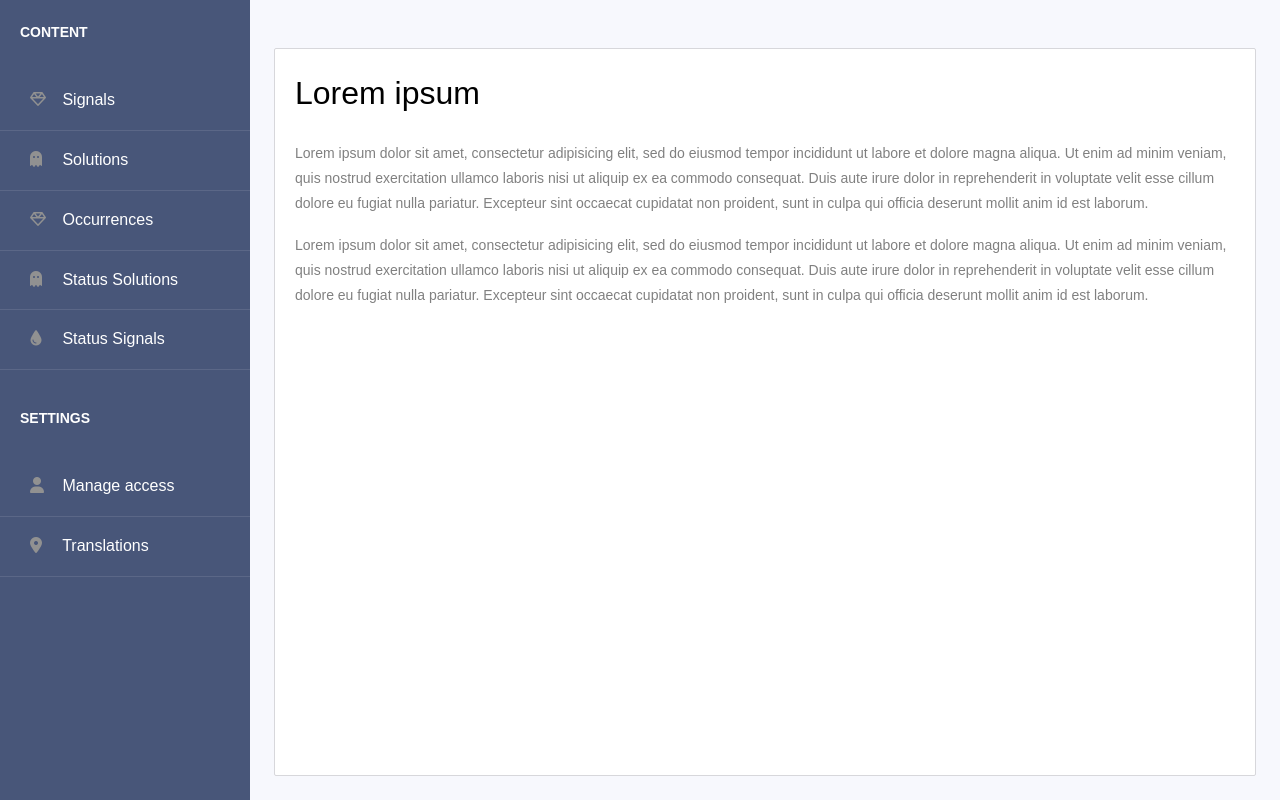
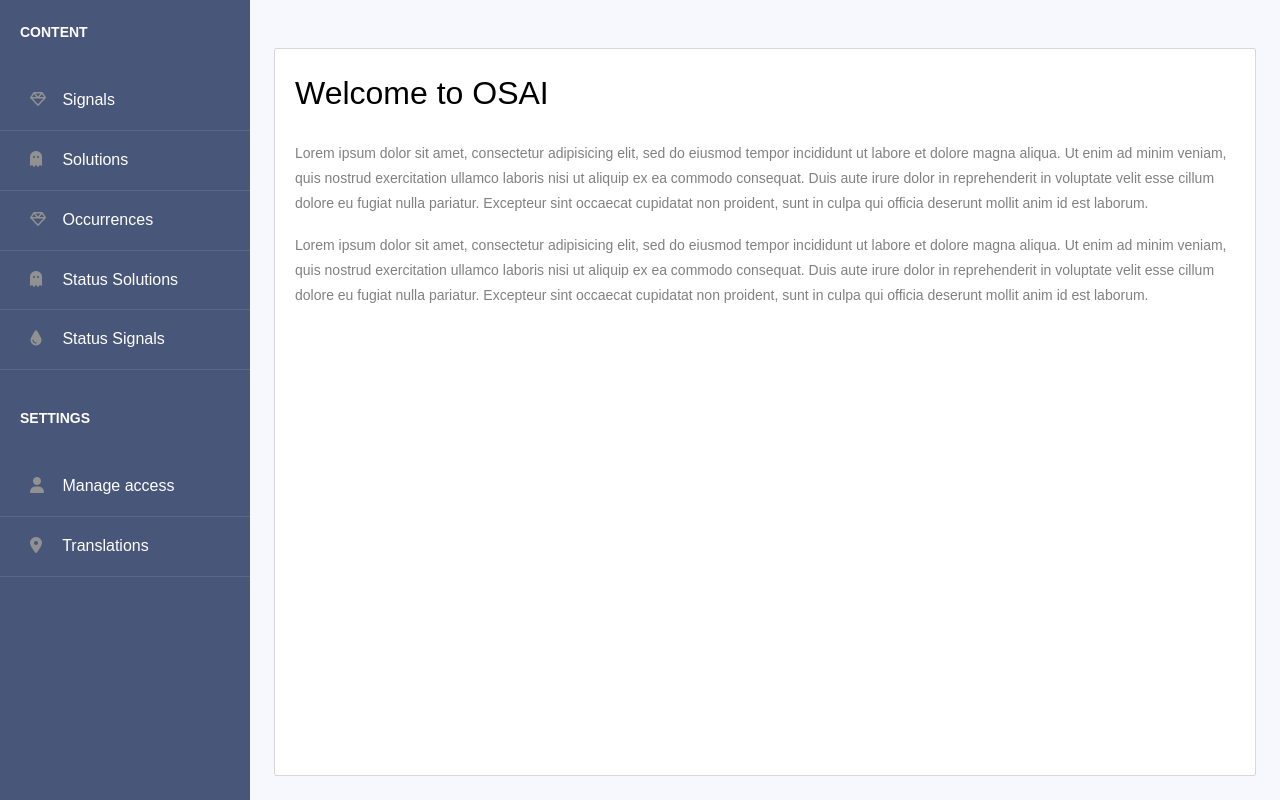
Before and after one commit to itsSilver/osai, a Nuxt app in the folder client/: page / in a window 1280 px wide. Built offline with nearby package versions, Linux system fonts and the light colour scheme.

Commit message:
small change

```diff
--- a/client/pages/index.vue
+++ b/client/pages/index.vue
@@ -4,7 +4,7 @@
       <Nav />
       <div id="content" class="p-4 p-md-5 pt-5">
         <div class="wrapped-content">
-          <h2 class="mb-4">Lorem ipsum</h2>
+          <h2 class="mb-4">Welcome to OSAI</h2>
           <p>
             Lorem ipsum dolor sit amet, consectetur adipisicing elit, sed do
             eiusmod tempor incididunt ut labore et dolore magna aliqua. Ut enim
```
